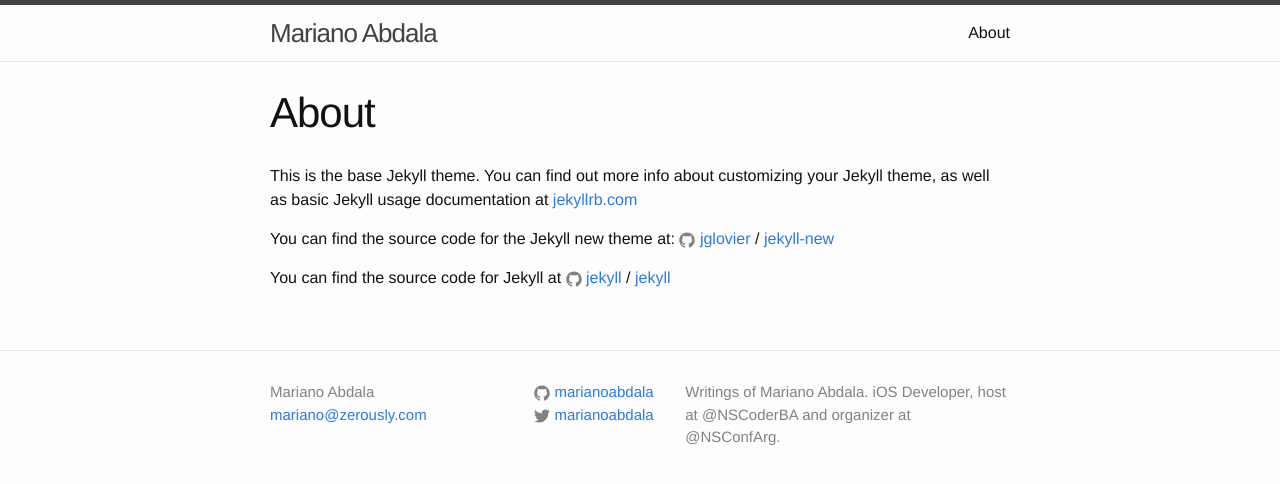
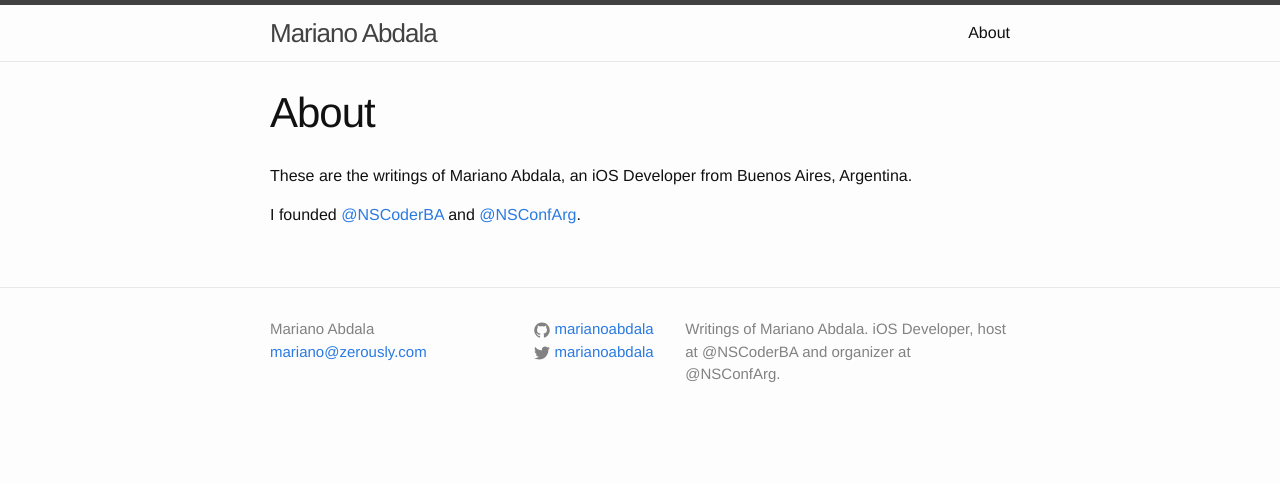
Before and after one commit to marianoabdala/marianoabdala.github.io, a Jekyll site: the page built from about.md, in a window 1280 px wide. Shown: the top 484 px of the page. Built offline with Jekyll 4.4.1, drawn with Linux system fonts in a browser that asks for light colours.

Commit message:
About updated.

```diff
--- a/about.md
+++ b/about.md
@@ -4,12 +4,6 @@ title: About
 permalink: /about/
 ---
 
-This is the base Jekyll theme. You can find out more info about customizing your Jekyll theme, as well as basic Jekyll usage documentation at [jekyllrb.com](http://jekyllrb.com/)
+These are the writings of Mariano Abdala, an iOS Developer from Buenos Aires, Argentina.
 
-You can find the source code for the Jekyll new theme at:
-{% include icon-github.html username="jglovier" %} /
-[jekyll-new](https://github.com/jglovier/jekyll-new)
-
-You can find the source code for Jekyll at
-{% include icon-github.html username="jekyll" %} /
-[jekyll](https://github.com/jekyll/jekyll)
+I founded [@NSCoderBA](https://twitter.com/nscoderba) and [@NSConfArg](http://twitter.com/nsconfarg).
```
Also changed, not shown: 3 other files.
